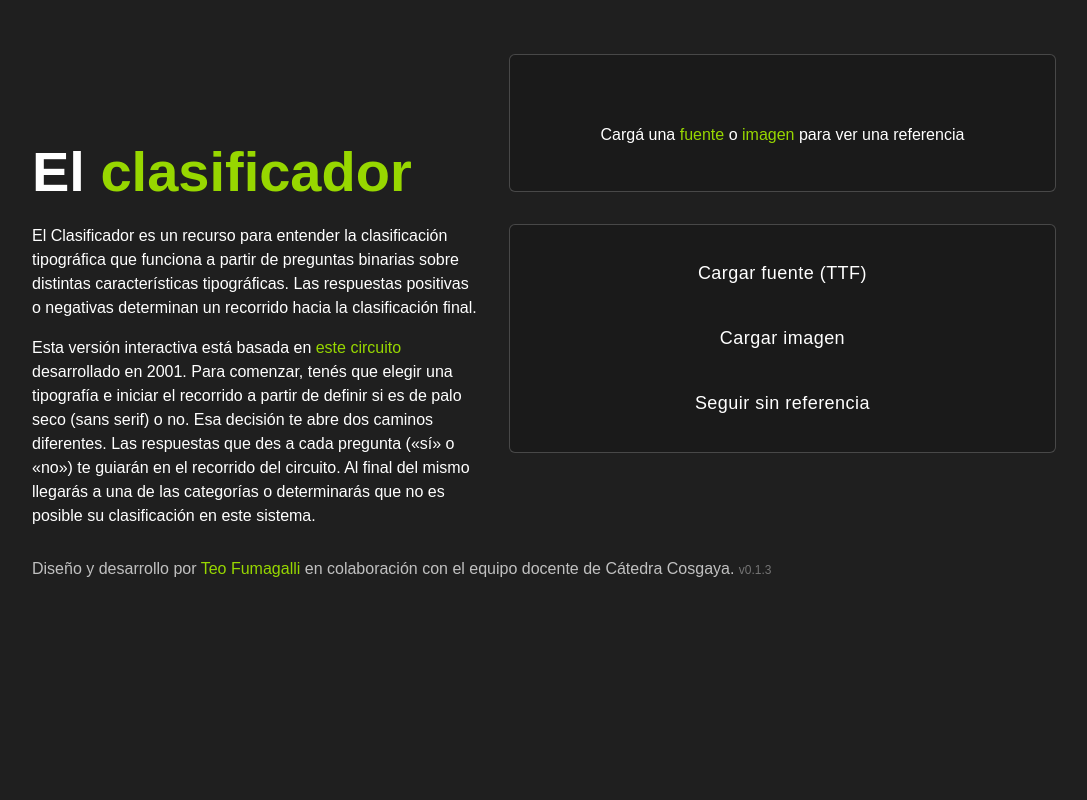
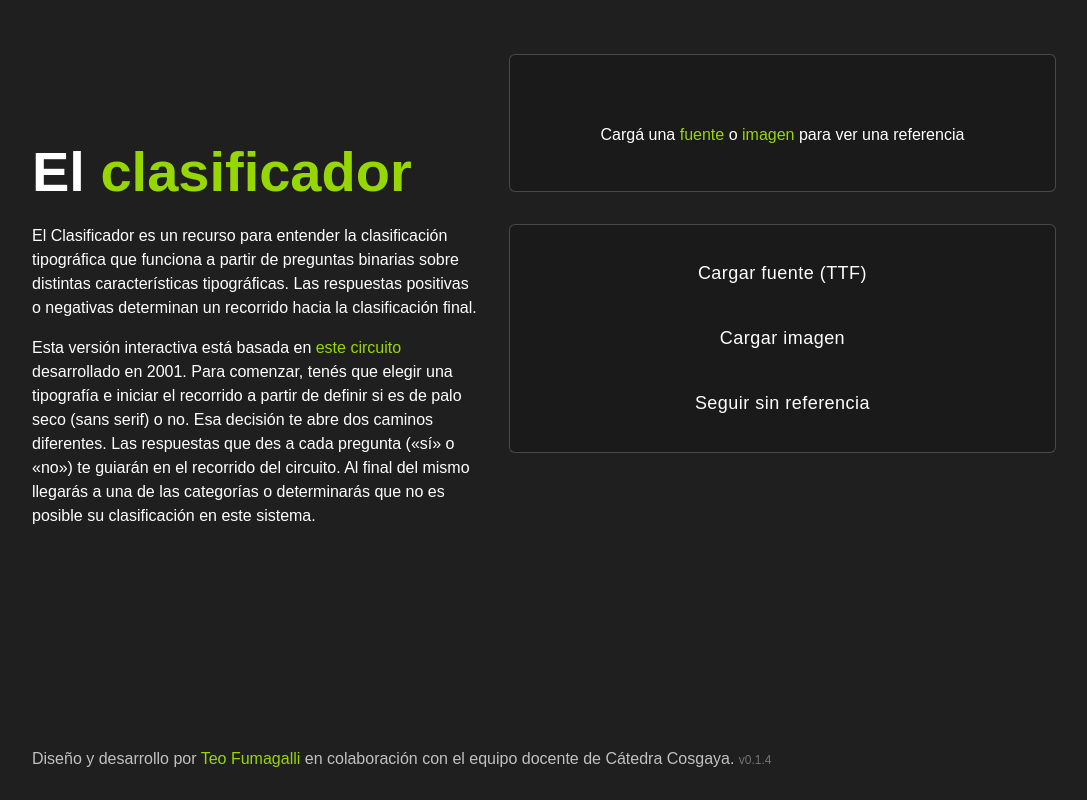
Before and after one commit to teofum/clasificador, a React (Vite) app: page / in a window 1280 px wide. Shown: the whole page, without its empty margins (96-1183 px from the left). Built offline with nearby package versions, Linux system fonts and the light colour scheme; a web font is replaced by a local one.

Commit message:
credits positioning

```diff
--- a/package.json
+++ b/package.json
@@ -1,7 +1,7 @@
 {
   "name": "clasificador",
   "private": true,
-  "version": "0.1.3",
+  "version": "0.1.4",
   "scripts": {
     "dev": "vite",
     "build": "tsc && vite build",
--- a/src/App.css
+++ b/src/App.css
@@ -2,7 +2,7 @@
   display: grid;
   grid-auto-flow: column;
   grid-template-columns: min(45%, 50ch) 1fr;
-  grid-template-rows: 10rem auto auto;
+  grid-template-rows: 10rem auto minmax(auto, 1fr);
 
   justify-content: center;
   align-content: start;
@@ -36,6 +36,8 @@
   grid-row: 3;
   grid-column: 1 / span 2;
   color: var(--color-text-light);
+
+  align-self: end;
 }
 
 .small {
```
